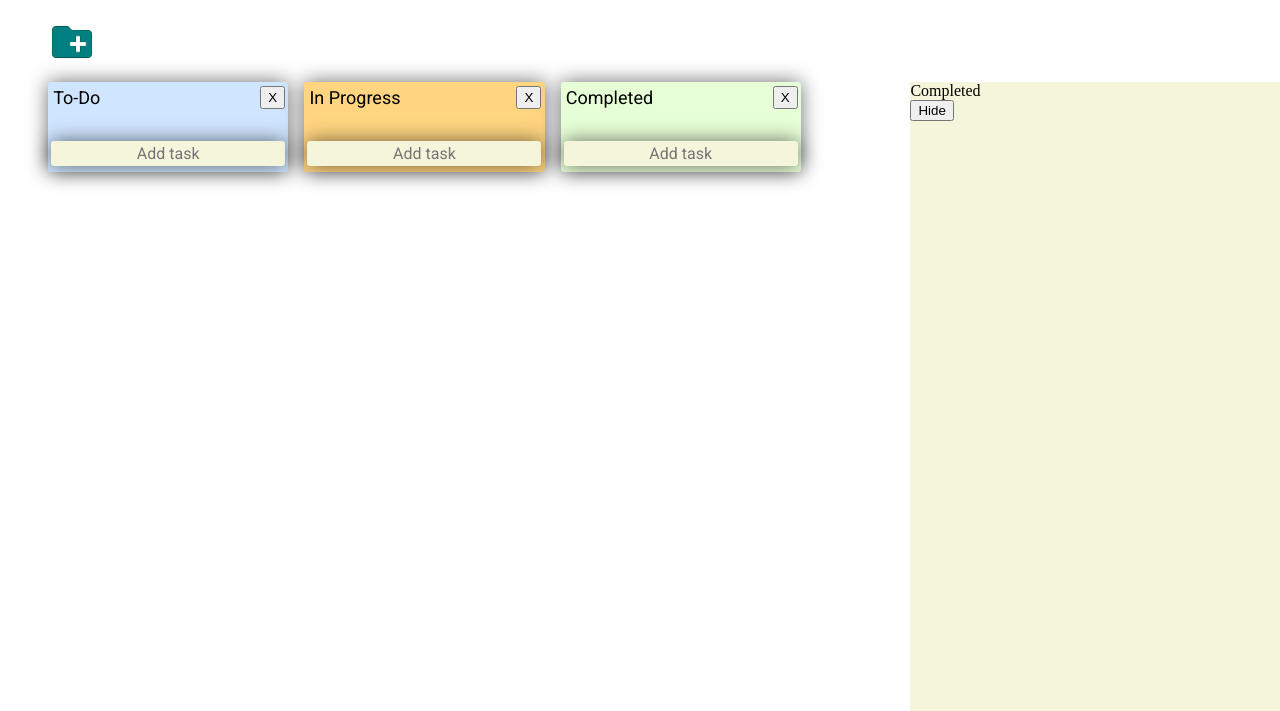
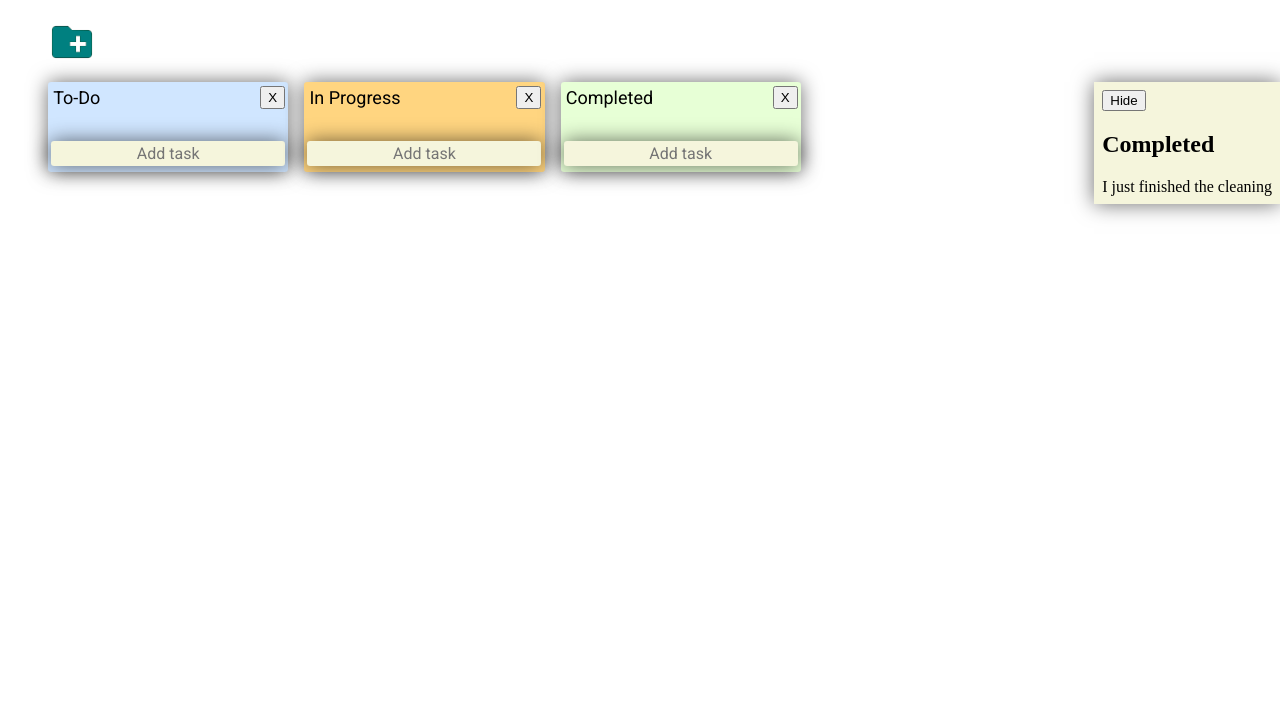
Before and after one commit to FAC29A/oskar-alex, a website with bundled scripts: page index.html in a window 1280 px wide. Shown: the part 89-800 px from the top of the page. Built offline with nearby package versions, Linux system fonts and the light colour scheme.

Commit message:
Styling of sidebar

```diff
--- a/index.html
+++ b/index.html
@@ -20,8 +20,10 @@
     <div class="outerFlex">
     <div class="groupsContainer"></div>
     <div id="sidebar">
-      <div class="completedContainer">Completed</div>
       <button class="hideSidebar">Hide</button>
+      <h2>Completed</h2>
+      <p>I just finished the cleaning</p>
+
     </div>
     </div>
   </body>
--- a/styles/styles.css
+++ b/styles/styles.css
@@ -45,6 +45,7 @@ h1 {font-family: var(--font);
 .outerFlex {
     display: flex;
     justify-content: space-between;
+    gap:1rem;
 
 }
 
@@ -54,9 +55,11 @@ h1 {font-family: var(--font);
 
 #sidebar {
     display: block;
-    height: 1000px;
-    width: 30%;
+    height: auto;
+    /* width: 30%;*/
     background-color: beige;
+    box-shadow: var(--box-shadow-light);
+    padding: 0.5rem;
 }
 .groupsContainer {
     display: flex;
```
